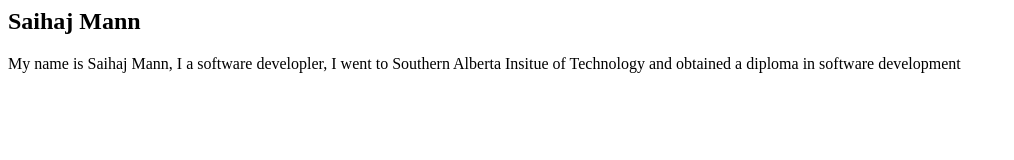
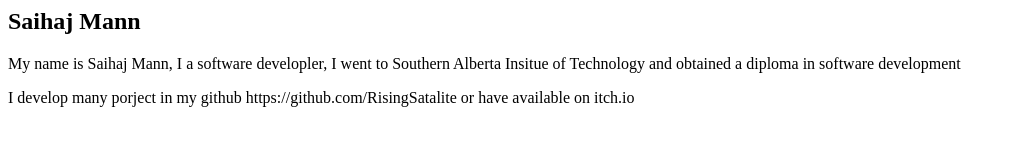
Before and after one commit to RisingSatalite/RisingSatalite.github.io, a plain HTML site: page index.html in a window 1280 px wide. Shown: the whole page, without its empty margins (0-1014 px from the left). Drawn offline with Linux system fonts and the light colour scheme.

Commit message:
Update index.html

```diff
--- a/index.html
+++ b/index.html
@@ -2,4 +2,5 @@
 <body>
   <h2>Saihaj Mann</h2>
   <p>My name is Saihaj Mann, I a software developler, I went to Southern Alberta Insitue of Technology and obtained a diploma in software development</p>
+  <p>I develop many porject in my github https://github.com/RisingSatalite or have available on itch.io</p>
 </body>
```
